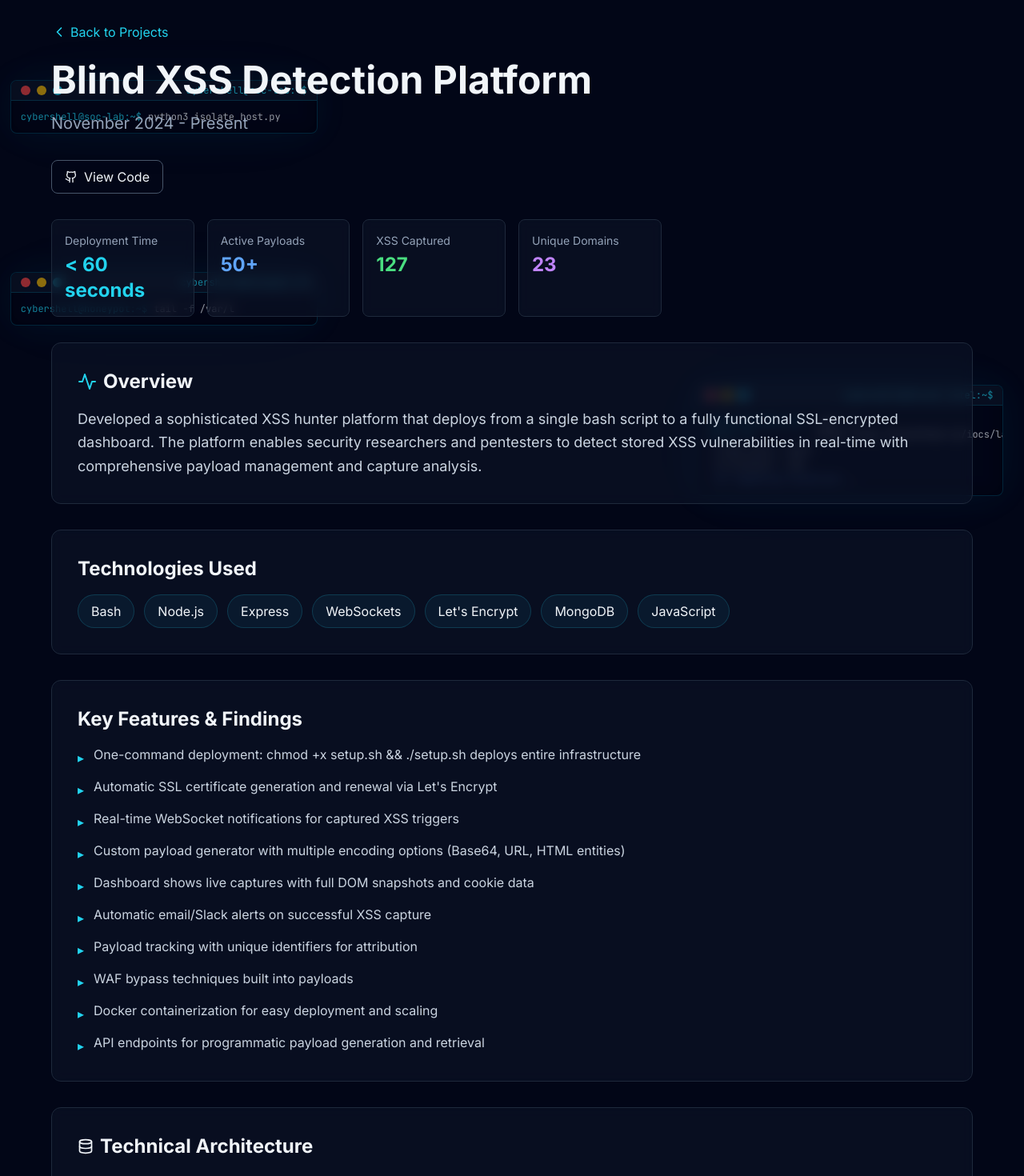
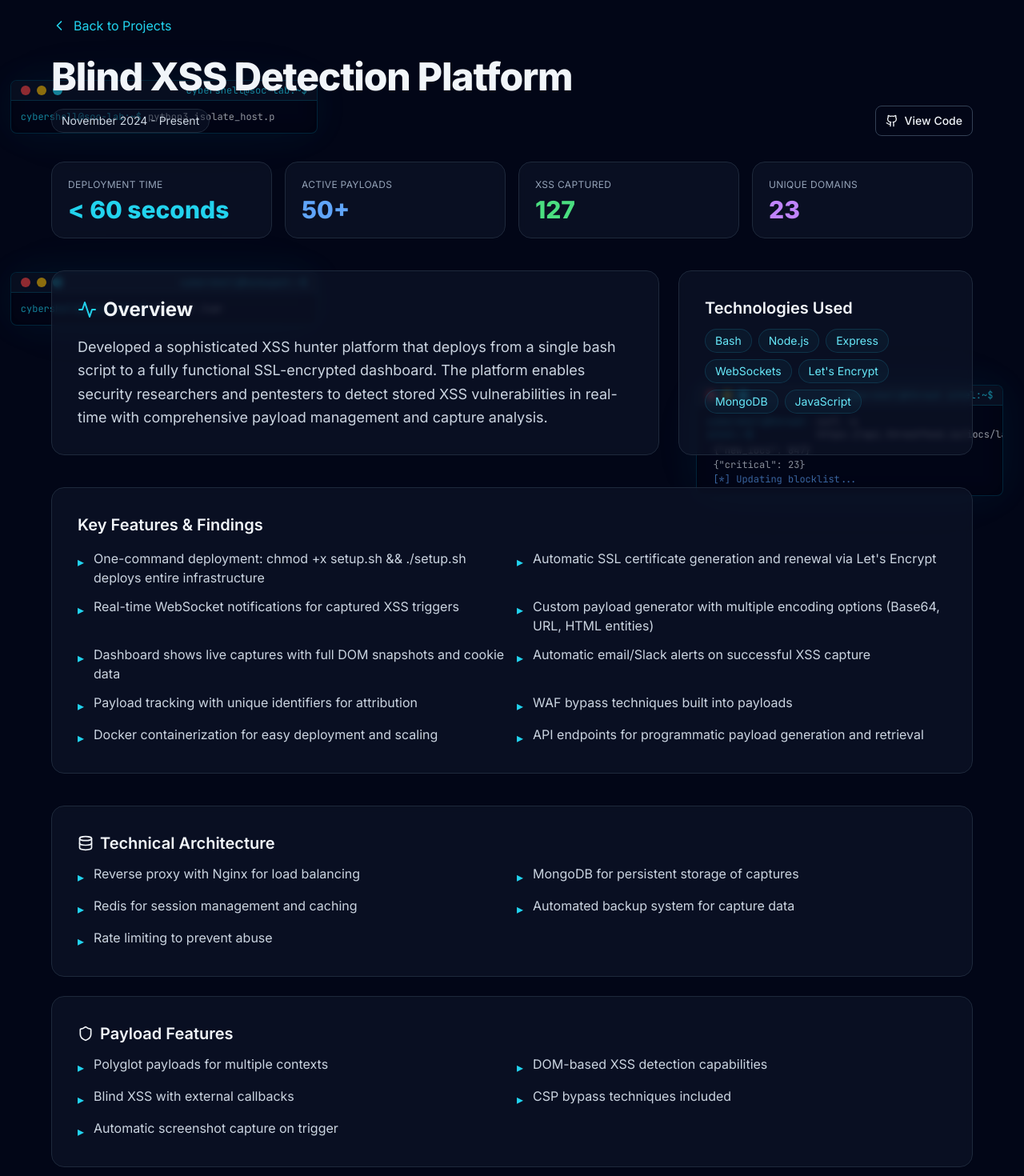
Before and after one commit to AntonioBeltranMiller/cybersec-portfolio, a Next.js app: page /projects/blind-xss-server in a window 1280 px wide. Shown: the part 100-1570 px from the top of the page at 80% size. Built offline with nearby package versions, Linux system fonts and the light colour scheme.

Commit message:
Update page.tsx

```diff
--- a/app/projects/[slug]/page.tsx
+++ b/app/projects/[slug]/page.tsx
@@ -11,7 +11,7 @@ import {
   Shield,
   AlertTriangle,
   Activity,
-  BookOpen
+  BookOpen,
 } from 'lucide-react'
 
 // Import the project data from the separate file
@@ -47,30 +47,45 @@ export default function ProjectDetailPage() {
 
   return (
     <div className="min-h-screen pt-20">
-      <section className="py-12 px-4">
+      <section className="py-10 px-4">
         <div className="container mx-auto max-w-6xl">
-          <Link href="/#projects" className="inline-flex items-center text-cyan-400 hover:text-cyan-300 mb-6">
-            <ChevronLeft className="w-5 h-5 mr-1" />
+
+          {/* Back link */}
+          <div className="mb-6">
+            <Link
+              href="/#projects"
+              className="inline-flex items-center gap-2 text-cyan-400 hover:text-cyan-300"
+            >
+              <ChevronLeft className="w-5 h-5" />
               Back to Projects
             </Link>
+          </div>
 
-          <motion.div
-            initial={{ opacity: 0, y: 20 }}
+          {/* HERO */}
+          <motion.header
+            initial={{ opacity: 0, y: 8 }}
             animate={{ opacity: 1, y: 0 }}
+            className="mb-8"
           >
-            <h1 className="text-4xl md:text-5xl font-bold mb-4">{project.title}</h1>
-            <p className="text-xl text-slate-400 mb-8">{project.timeline}</p>
+            <h1 className="text-4xl md:text-5xl font-extrabold leading-tight tracking-tight">
+              {project.title}
+            </h1>
 
-            {/* Action Buttons */}
-            <div className="flex flex-wrap gap-4 mb-8">
+            <div className="mt-3 flex flex-wrap items-center gap-3">
+              <span className="inline-flex items-center rounded-full border border-slate-800 bg-slate-900/50 px-3 py-1 text-sm text-slate-300">
+                {project.timeline}
+              </span>
+
+              {/* Actions */}
+              <div className="ml-auto flex flex-wrap gap-2">
                 {project.liveDemo && (
                   <a
                     href={project.liveDemo}
                     target="_blank"
                     rel="noopener noreferrer"
-                  className="inline-flex items-center px-4 py-2 bg-cyan-600 hover:bg-cyan-500 rounded-lg transition-colors"
+                    className="inline-flex items-center gap-2 rounded-lg bg-cyan-600 px-3 py-2 text-sm font-medium hover:bg-cyan-500 transition-colors"
                   >
-                  <ExternalLink className="w-4 h-4 mr-2" />
+                    <ExternalLink className="w-4 h-4" />
                     Live Demo
                   </a>
                 )}
@@ -79,257 +94,281 @@ export default function ProjectDetailPage() {
                     href={project.github}
                     target="_blank"
                     rel="noopener noreferrer"
-                  className="inline-flex items-center px-4 py-2 border border-slate-600 hover:bg-slate-600/10 rounded-lg transition-colors"
+                    className="inline-flex items-center gap-2 rounded-lg border border-slate-700 px-3 py-2 text-sm font-medium hover:bg-slate-700/20 transition-colors"
                   >
-                  <Github className="w-4 h-4 mr-2" />
+                    <Github className="w-4 h-4" />
                     View Code
                   </a>
                 )}
               </div>
+            </div>
+          </motion.header>
 
-            {/* Metrics Dashboard - if available */}
+          {/* KPIs */}
           {project.metrics && (
             <motion.div
-                initial={{ opacity: 0, y: 20 }}
+              initial={{ opacity: 0, y: 8 }}
               animate={{ opacity: 1, y: 0 }}
-                transition={{ delay: 0.1 }}
-                className="grid grid-cols-2 md:grid-cols-3 lg:grid-cols-6 gap-4 mb-8"
+              transition={{ delay: 0.05 }}
+              className="grid grid-cols-1 sm:grid-cols-2 lg:grid-cols-4 gap-4 mb-10"
             >
-                {project.metrics.map((metric, idx) => (
-                  <div key={idx} className="bg-slate-900/50 backdrop-blur border border-slate-800 rounded-lg p-4">
-                    <p className="text-sm text-slate-400 mb-1">{metric.label}</p>
-                    <p className={`text-2xl font-bold ${
-                      metric.color === 'red' ? 'text-red-400' :
-                      metric.color === 'orange' ? 'text-orange-400' :
-                      metric.color === 'green' ? 'text-green-400' :
-                      metric.color === 'blue' ? 'text-blue-400' :
-                      metric.color === 'purple' ? 'text-purple-400' :
-                      'text-cyan-400'
-                    }`}>{metric.value}</p>
+              {project.metrics.map((m, i) => (
+                <div
+                  key={i}
+                  className="rounded-2xl border border-slate-800 bg-slate-900/60 p-5 backdrop-blur-sm"
+                >
+                  <p className="text-xs uppercase tracking-wide text-slate-400">{m.label}</p>
+                  <p
+                    className={
+                      'mt-2 text-3xl font-extrabold leading-none ' +
+                      (m.color === 'red'
+                        ? 'text-red-400'
+                        : m.color === 'orange'
+                        ? 'text-orange-400'
+                        : m.color === 'green'
+                        ? 'text-green-400'
+                        : m.color === 'blue'
+                        ? 'text-blue-400'
+                        : m.color === 'purple'
+                        ? 'text-purple-400'
+                        : 'text-cyan-400')
+                    }
+                  >
+                    {m.value}
+                  </p>
                 </div>
               ))}
             </motion.div>
           )}
 
-            {/* Project Description */}
-            <div className="bg-slate-900/50 backdrop-blur border border-slate-800 rounded-xl p-8 mb-8">
-              <h2 className="text-2xl font-bold mb-4 flex items-center">
-                <Activity className="w-6 h-6 mr-2 text-cyan-400" />
-                Overview
-              </h2>
+          {/* OVERVIEW + TECH */}
+          <div className="grid lg:grid-cols-3 gap-6 mb-10">
+            <motion.section
+              initial={{ opacity: 0, y: 8 }}
+              animate={{ opacity: 1, y: 0 }}
+              transition={{ delay: 0.08 }}
+              className="lg:col-span-2 rounded-2xl border border-slate-800 bg-slate-900/60 p-6 md:p-8 backdrop-blur-sm"
+            >
+              <div className="flex items-center gap-2 mb-4">
+                <Activity className="w-6 h-6 text-cyan-400" />
+                <h2 className="text-2xl font-bold">Overview</h2>
+              </div>
               <p className="text-slate-300 text-lg leading-relaxed">{project.fullDescription}</p>
-            </div>
+            </motion.section>
 
-            {/* Technologies */}
-            <div className="bg-slate-900/50 backdrop-blur border border-slate-800 rounded-xl p-8 mb-8">
-              <h2 className="text-2xl font-bold mb-4">Technologies Used</h2>
-              <div className="flex flex-wrap gap-3">
-                {project.technologies.map((tech) => (
+            <motion.aside
+              initial={{ opacity: 0, y: 8 }}
+              animate={{ opacity: 1, y: 0 }}
+              transition={{ delay: 0.1 }}
+              className="rounded-2xl border border-slate-800 bg-slate-900/60 p-6 md:p-8 backdrop-blur-sm"
+            >
+              <h3 className="text-xl font-semibold mb-3">Technologies Used</h3>
+              <div className="flex flex-wrap gap-2">
+                {project.technologies.map((t) => (
                   <span
-                    key={tech}
-                    className="px-4 py-2 bg-cyan-900/20 border border-cyan-800/50 rounded-full"
+                    key={t}
+                    className="rounded-full border border-cyan-800/40 bg-cyan-900/15 px-3 py-1 text-sm text-cyan-300"
                   >
-                    {tech}
+                    {t}
                   </span>
                 ))}
               </div>
+            </motion.aside>
           </div>
 
-            {/* Project Details */}
-            <div className="bg-slate-900/50 backdrop-blur border border-slate-800 rounded-xl p-8 mb-8">
-              <h2 className="text-2xl font-bold mb-4">Key Features & Findings</h2>
-              <ul className="space-y-3">
-                {project.details.map((detail, idx) => (
-                  <li key={idx} className="flex items-start">
-                    <span className="text-cyan-400 mr-3 mt-1">▸</span>
-                    <span className="text-slate-300">{detail}</span>
+          {/* DETAILS */}
+          <motion.section
+            initial={{ opacity: 0, y: 8 }}
+            animate={{ opacity: 1, y: 0 }}
+            transition={{ delay: 0.14 }}
+            className="rounded-2xl border border-slate-800 bg-slate-900/60 p-6 md:p-8 backdrop-blur-sm mb-10"
+          >
+            <h3 className="text-xl font-semibold mb-4">Key Features & Findings</h3>
+            <ul className="grid sm:grid-cols-2 gap-3">
+              {project.details.map((d, i) => (
+                <li key={i} className="flex items-start gap-3">
+                  <span className="mt-1 text-cyan-400">▸</span>
+                  <span className="text-slate-300">{d}</span>
                 </li>
               ))}
             </ul>
+          </motion.section>
+
+          {/* SECURITY FINDINGS */}
+          {project.findings && project.findings.length > 0 && (
+            <motion.section
+              initial={{ opacity: 0, y: 8 }}
+              animate={{ opacity: 1, y: 0 }}
+              transition={{ delay: 0.18 }}
+              className="mb-10"
+            >
+              <div className="flex items-center gap-2 mb-4">
+                <AlertTriangle className="w-6 h-6 text-orange-400" />
+                <h2 className="text-2xl font-bold">Security Findings & CVE Discoveries</h2>
               </div>
-
-            {/* Security Findings - if available */}
-            {project.findings && project.findings.length > 0 && (
-              <motion.div
-                initial={{ opacity: 0, y: 20 }}
-                animate={{ opacity: 1, y: 0 }}
-                transition={{ delay: 0.2 }}
-                className="mb-8"
+              <div className="grid md:grid-cols-2 gap-6">
+                {project.findings.map((f, i) => (
+                  <div
+                    key={i}
+                    className={`rounded-2xl border p-6 ${getSeverityColor(f.severity)} bg-slate-900/40 backdrop-blur-sm`}
                   >
-                <h2 className="text-2xl font-bold mb-6 flex items-center">
-                  <AlertTriangle className="w-6 h-6 mr-2 text-orange-400" />
-                  Security Findings & CVE Discoveries
-                </h2>
-                <div className="grid gap-4">
-                  {project.findings.map((finding, idx) => (
-                    <div
-                      key={idx}
-                      className={`rounded-xl p-6 border ${getSeverityColor(finding.severity)}`}
-                    >
-                      <div className="flex items-start justify-between mb-2">
-                        <h3 className="text-xl font-semibold">{finding.title}</h3>
-                        {finding.cve && (
-                          <span className="px-3 py-1 bg-slate-800/50 rounded-full text-xs">
-                            {finding.cve}
-                          </span>
+                    <div className="flex items-start justify-between gap-3">
+                      <h3 className="text-lg font-semibold">{f.title}</h3>
+                      {f.cve && (
+                        <span className="rounded-full bg-slate-800/60 px-3 py-1 text-xs">{f.cve}</span>
                       )}
                     </div>
-                      <p className="text-slate-300">{finding.description}</p>
+                    <p className="mt-2 text-slate-300">{f.description}</p>
                     <div className="mt-3">
-                        <span className={`inline-block px-3 py-1 rounded-full text-xs font-semibold ${
-                          finding.severity === 'critical' ? 'bg-red-900/50 text-red-300' :
-                          finding.severity === 'high' ? 'bg-orange-900/50 text-orange-300' :
-                          finding.severity === 'medium' ? 'bg-yellow-900/50 text-yellow-300' :
-                          'bg-blue-900/50 text-blue-300'
-                        }`}>
-                          {finding.severity.toUpperCase()}
+                      <span
+                        className={`inline-block rounded-full px-3 py-1 text-xs font-semibold ${
+                          f.severity === 'critical'
+                            ? 'bg-red-900/50 text-red-300'
+                            : f.severity === 'high'
+                            ? 'bg-orange-900/50 text-orange-300'
+                            : f.severity === 'medium'
+                            ? 'bg-yellow-900/50 text-yellow-300'
+                            : 'bg-blue-900/50 text-blue-300'
+                        }`}
+                      >
+                        {f.severity.toUpperCase()}
                       </span>
                     </div>
                   </div>
                 ))}
               </div>
-              </motion.div>
+            </motion.section>
           )}
 
-            {/* Additional Sections */}
-            {project.additionalSections && project.additionalSections.map((section, idx) => (
-              <motion.div
+          {/* ADDITIONAL SECTIONS */}
+          {project.additionalSections && project.additionalSections.length > 0 && (
+            <div className="space-y-6 mb-10">
+              {project.additionalSections.map((section, idx) => (
+                <motion.section
                   key={idx}
-                initial={{ opacity: 0, y: 20 }}
+                  initial={{ opacity: 0, y: 8 }}
                   animate={{ opacity: 1, y: 0 }}
-                transition={{ delay: 0.3 + idx * 0.1 }}
-                className="bg-slate-900/50 backdrop-blur border border-slate-800 rounded-xl p-8 mb-8"
+                  transition={{ delay: 0.2 + idx * 0.05 }}
+                  className="rounded-2xl border border-slate-800 bg-slate-900/60 p-6 md:p-8 backdrop-blur-sm"
                 >
-                <h2 className="text-2xl font-bold mb-4 flex items-center">
-                  {section.icon || <Shield className="w-6 h-6 mr-2 text-cyan-400" />}
-                  <span className="ml-2">{section.title}</span>
-                </h2>
-                <ul className="space-y-3">
+                  <div className="mb-3 flex items-center gap-2">
+                    {section.icon || <Shield className="w-6 h-6 text-cyan-400" />}
+                    <h3 className="text-xl font-semibold">{section.title}</h3>
+                  </div>
+                  <ul className="grid sm:grid-cols-2 gap-3">
                     {section.content.map((item, itemIdx) => (
-                    <li key={itemIdx} className="flex items-start">
-                      <span className="text-cyan-400 mr-3 mt-1">▸</span>
+                      <li key={itemIdx} className="flex items-start gap-3">
+                        <span className="mt-1 text-cyan-400">▸</span>
                         <span className="text-slate-300">{item}</span>
                       </li>
                     ))}
                   </ul>
-              </motion.div>
+                </motion.section>
               ))}
+            </div>
+          )}
 
-            {/* Gallery Section with Screenshots */}
+          {/* GALLERY */}
           {slug === 'honeypot' && (
-              <div className="grid md:grid-cols-2 gap-6 mt-8">
-                <figure className="bg-slate-800/30 rounded-xl p-4">
-                  <h3 className="text-lg font-semibold mb-3">Attack Dashboard</h3>
+            <section className="mb-10">
+              <h3 className="text-2xl font-bold mb-4">Screenshots</h3>
+              <div className="grid md:grid-cols-2 gap-6">
+                <figure className="rounded-2xl border border-slate-800 bg-slate-900/50 p-4">
+                  <h4 className="text-sm font-medium text-slate-300 mb-3">Attack Dashboard</h4>
                   <div className="relative aspect-video">
                     <Image
                       src="/images/projects/tpot-dashboard.png"
                       alt="T-Pot main dashboard"
                       fill
                       sizes="(max-width: 768px) 100vw, 50vw"
-                      className="object-contain rounded-lg"
+                      className="rounded-lg object-contain"
                       priority
                     />
                   </div>
                 </figure>
-
-                <figure className="bg-slate-800/30 rounded-xl p-4">
-                  <h3 className="text-lg font-semibold mb-3">Kibana Visualizations</h3>
+                <figure className="rounded-2xl border border-slate-800 bg-slate-900/50 p-4">
+                  <h4 className="text-sm font-medium text-slate-300 mb-3">Kibana Visualizations</h4>
                   <div className="relative aspect-video">
                     <Image
                       src="/images/projects/tpot-attacks.png"
                       alt="Kibana visualizations of captured attacks"
                       fill
                       sizes="(max-width: 768px) 100vw, 50vw"
-                      className="object-contain rounded-lg"
+                      className="rounded-lg object-contain"
                     />
                   </div>
                 </figure>
-
-                <figure className="bg-slate-800/30 rounded-xl p-4">
-                  <h3 className="text-lg font-semibold mb-3">Geographic Distribution</h3>
+                <figure className="rounded-2xl border border-slate-800 bg-slate-900/50 p-4">
+                  <h4 className="text-sm font-medium text-slate-300 mb-3">Geographic Distribution</h4>
                   <div className="relative aspect-video">
                     <Image
                       src="/images/projects/tpot-analysis.png"
                       alt="Attack maps and geographic data"
                       fill
                       sizes="(max-width: 768px) 100vw, 50vw"
-                      className="object-contain rounded-lg"
+                      className="rounded-lg object-contain"
                     />
                   </div>
                 </figure>
-
-                <figure className="bg-slate-800/30 rounded-xl p-4">
-                  <h3 className="text-lg font-semibold mb-3">VirusTotal Detection</h3>
+                <figure className="rounded-2xl border border-slate-800 bg-slate-900/50 p-4">
+                  <h4 className="text-sm font-medium text-slate-300 mb-3">VirusTotal Detection</h4>
                   <div className="relative aspect-video">
                     <Image
                       src="/images/projects/tpot-virustotal.png"
                       alt="VirusTotal detection screenshot"
                       fill
                       sizes="(max-width: 768px) 100vw, 50vw"
-                      className="object-contain rounded-lg"
+                      className="rounded-lg object-contain"
                     />
                   </div>
                 </figure>
               </div>
+            </section>
           )}
 
-            {/* Default Gallery Placeholder for other projects */}
-            {slug !== 'honeypot' && (
-              <div className="mt-8 p-8 bg-slate-800/30 rounded-xl text-center">
-                <p className="text-slate-500">
-                  {slug === 'blind-xss-server' ?
-                    'XSS hunter dashboard, payload generator, and capture screenshots coming soon' :
-                    'Project screenshots and demonstrations coming soon'
-                  }
-                </p>
+          {/* BLOGS */}
+          {project.blogs && project.blogs.length > 0 && (
+            <motion.section
+              initial={{ opacity: 0, y: 8 }}
+              animate={{ opacity: 1, y: 0 }}
+              transition={{ delay: 0.22 }}
+              className="rounded-2xl border border-slate-800 bg-slate-900/60 p-6 md:p-8 backdrop-blur-sm mb-10"
+            >
+              <div className="flex items-center gap-2 mb-4">
+                <BookOpen className="w-6 h-6 text-cyan-400" />
+                <h2 className="text-2xl font-bold">Related Research & Articles</h2>
               </div>
-            )}
-
-            {/* Blog Posts / Research Papers */}
-            {project.blogs && project.blogs.length > 0 && (
-              <motion.div
-                initial={{ opacity: 0, y: 20 }}
-                animate={{ opacity: 1, y: 0 }}
-                transition={{ delay: 0.4 }}
-                className="bg-slate-900/50 backdrop-blur border border-slate-800 rounded-xl p-8 mb-8"
-              >
-                <h2 className="text-2xl font-bold mb-6 flex items-center">
-                  <BookOpen className="w-6 h-6 mr-2 text-cyan-400" />
-                  Related Research & Articles
-                </h2>
               <div className="grid md:grid-cols-2 gap-4">
                 {project.blogs.map((blog, idx) => (
                   <Link
                     key={idx}
                     href={blog.link}
-                      className="block p-4 bg-slate-800/30 rounded-lg hover:bg-slate-800/50 transition-colors"
+                    className="block rounded-xl border border-slate-800 bg-slate-800/40 p-4 hover:bg-slate-800/60 transition-colors"
                   >
-                      <h3 className="text-lg font-semibold mb-2 text-cyan-400 hover:text-cyan-300">
-                        {blog.title}
-                      </h3>
-                      <p className="text-sm text-slate-400">{blog.description}</p>
-                      <span className="inline-flex items-center mt-3 text-xs text-cyan-400">
+                    <h3 className="text-lg font-semibold text-cyan-300">{blog.title}</h3>
+                    <p className="mt-1 text-sm text-slate-400">{blog.description}</p>
+                    <span className="mt-3 inline-flex items-center text-xs text-cyan-400">
                       Read More →
                     </span>
                   </Link>
                 ))}
               </div>
-              </motion.div>
+            </motion.section>
           )}
 
-            {/* Outcomes / Business Impact */}
-            <div className="bg-gradient-to-r from-green-900/20 to-emerald-900/20 border border-green-800/50 rounded-xl p-8 mb-8">
+          {/* OUTCOMES */}
+          <section className="rounded-2xl border border-green-900/40 bg-gradient-to-r from-green-900/20 to-emerald-900/20 p-6 md:p-8">
             <h2 className="text-2xl font-bold mb-4 text-green-400">Business Impact</h2>
-              <ul className="space-y-3">
-                {project.outcomes.map((outcome, idx) => (
-                  <li key={idx} className="flex items-start">
-                    <span className="text-green-400 mr-3 mt-1">✓</span>
-                    <span className="text-slate-300">{outcome}</span>
+            <ul className="grid sm:grid-cols-2 gap-3">
+              {project.outcomes.map((o, i) => (
+                <li key={i} className="flex items-start gap-3">
+                  <span className="mt-1 text-green-400">✓</span>
+                  <span className="text-slate-300">{o}</span>
                 </li>
               ))}
             </ul>
-            </div>
-          </motion.div>
+          </section>
+
         </div>
       </section>
     </div>
```
Lines whose indentation alone changed are shown as unchanged.
